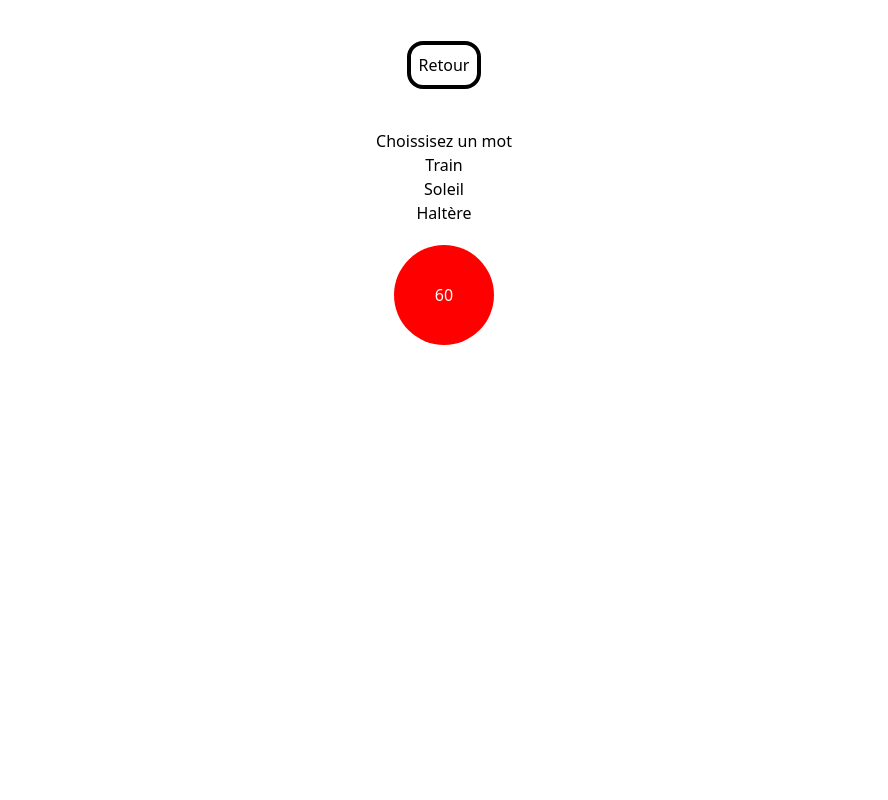
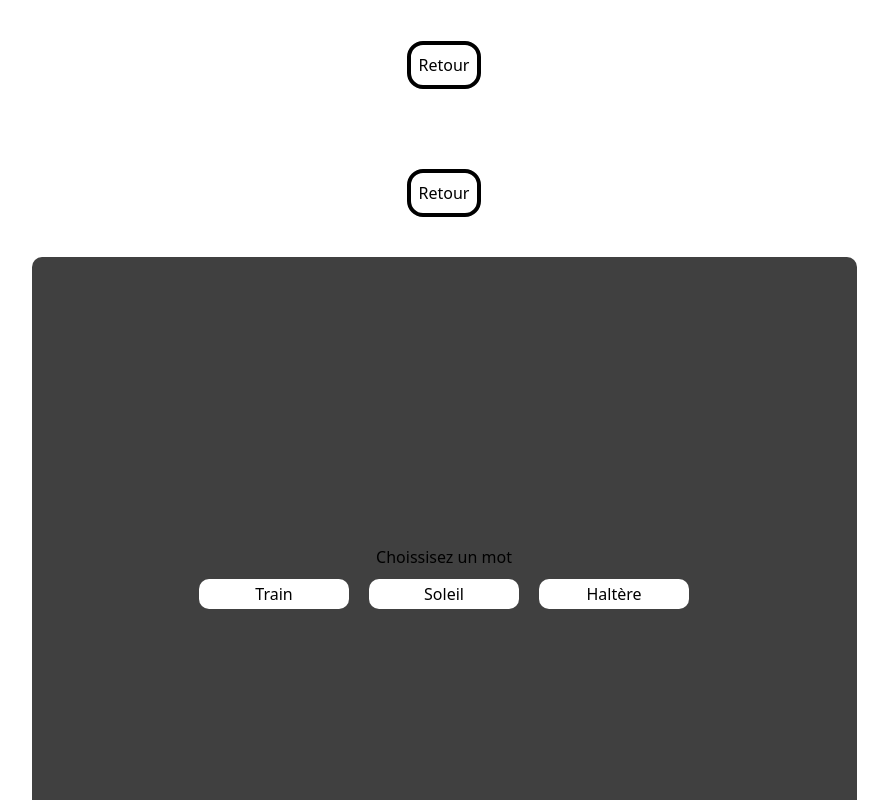
Before and after one commit to Ayriko/Griffonnage.io, a React (Vite) app in the folder griffonage.io/: page /game in a window 1280 px wide. Shown: the part 860-1660 px from the top of the page, without its empty margins (196-1084 px from the left). Before the commit the page ends 1257 px from the top, so only its background shows below. Built offline with nearby package versions, Linux system fonts and the light colour scheme; no server answers.

Commit message:
fix bugs

```diff
--- a/griffonage.io/src/components/WordProposition/WordProposition.tsx
+++ b/griffonage.io/src/components/WordProposition/WordProposition.tsx
@@ -9,15 +9,31 @@ const WordProposition: React.FC = () => {
 
 
     return (
-        <div className="flex justify-center items-center flex-col">
+        <div className="flex justify-center items-center flex-col"
+        style={{
+            width: '825px',
+            height: '650px',
+            backgroundColor: 'rgba(0, 0, 0, 0.75)',
+            borderRadius: '10px',
+          }}
+          >
             <p> Choissisez un mot</p>
+            <div className="flex justify-center items-center flex-row ">
             {
                 getRandom(wordListData, 3).map((value, index) => (
-                    <button key={index} onClick={() => startGame(value)}>
+                    <button key={index} onClick={() => startGame(value)}  style={{
+
+                        minWidth: '150px',
+                        height: '30px',
+                        backgroundColor: 'rgb(255, 255, 255)',
+                        borderRadius: '10px',
+                        margin: '10px',
+                      }}>
                         {value}
                     </button>
                 ))
             }
+            </div>
         </div>
     );
 };
--- a/griffonage.io/src/pages/Game.tsx
+++ b/griffonage.io/src/pages/Game.tsx
@@ -16,6 +16,7 @@ const Game = () => {
             <GameCanvas />
             <Chat />
         <Link to="/"><button type="button" className="m-10 p-2 border-4 border-black rounded-2xl" onClick={endGame}>Retour</button></Link>
+        <Link to="/"><button type="button" className="m-10 p-2 border-4 border-black rounded-2xl" onClick={() => endGame()}>Retour</button></Link>
         {
             (Word) ?
                 <WordToGuess/>
```
